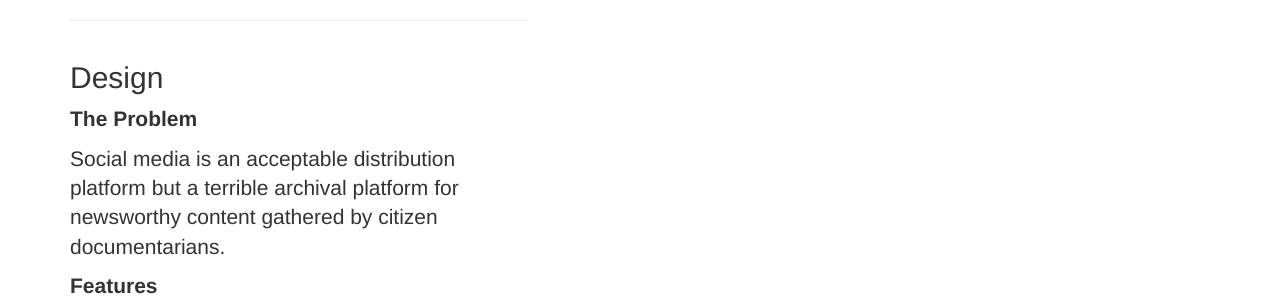
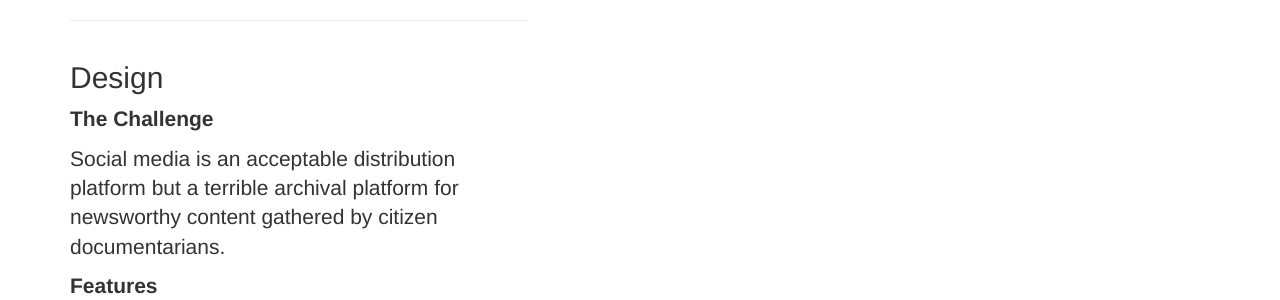
Before and after one commit to mattl/open-archive.org, a Jekyll site: the page built from _posts/2014-09-22-services-2.markdown, in a window 1280 px wide and 900 px high. Shown: the part 425-725 px from the top of the window. Built offline with Jekyll 4.4.1, drawn with Linux system fonts in a browser that asks for light colours; nearby versions of some CDN libraries; library files that are not in the unit come from our copies.

Commit message:
Update 2014-09-22-services-2.markdown

```diff
--- a/_posts/2014-09-22-services-2.markdown
+++ b/_posts/2014-09-22-services-2.markdown
@@ -6,7 +6,7 @@ title: Design
 description: |
 ---
 
-<b>The Problem</b>
+<b>The Challenge</b>
 <p>Social media is an acceptable distribution platform but a terrible archival platform for newsworthy content gathered by citizen documentarians.</p>
 
 <b>Features</b>
```
